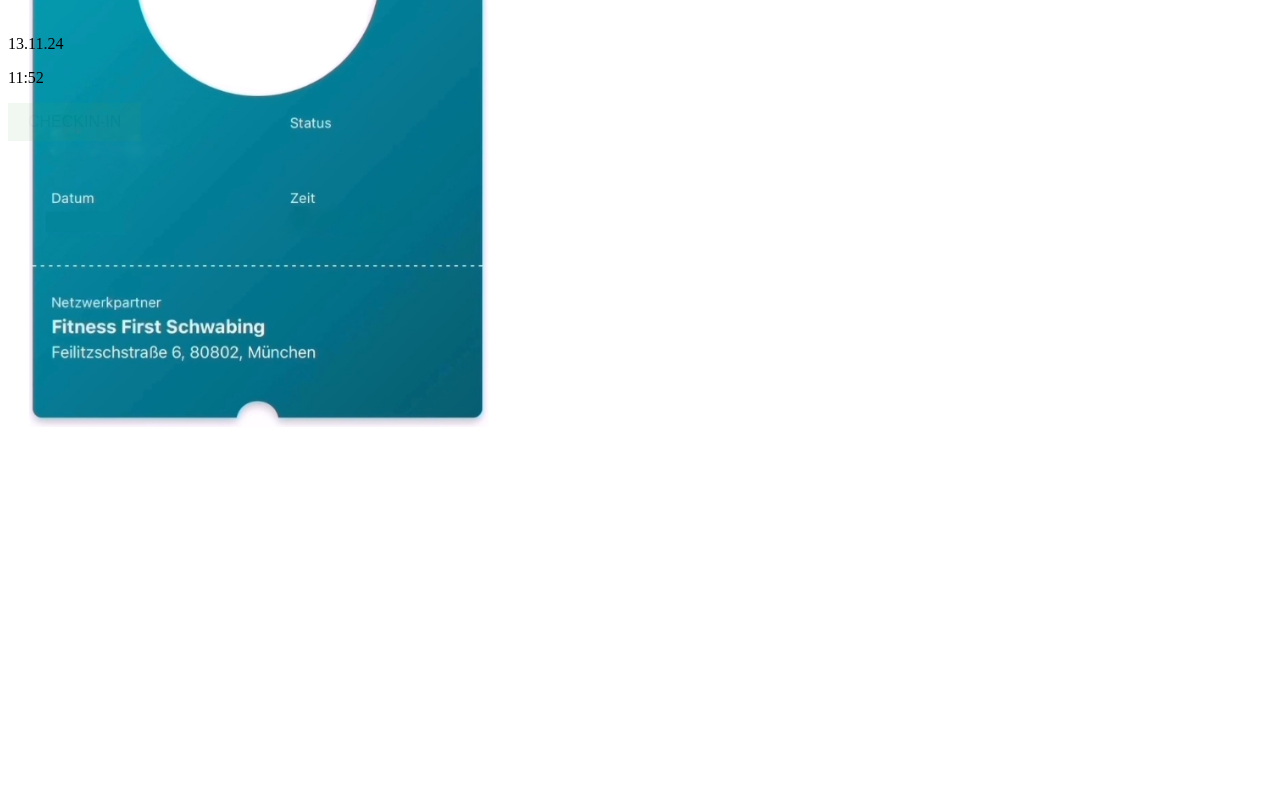
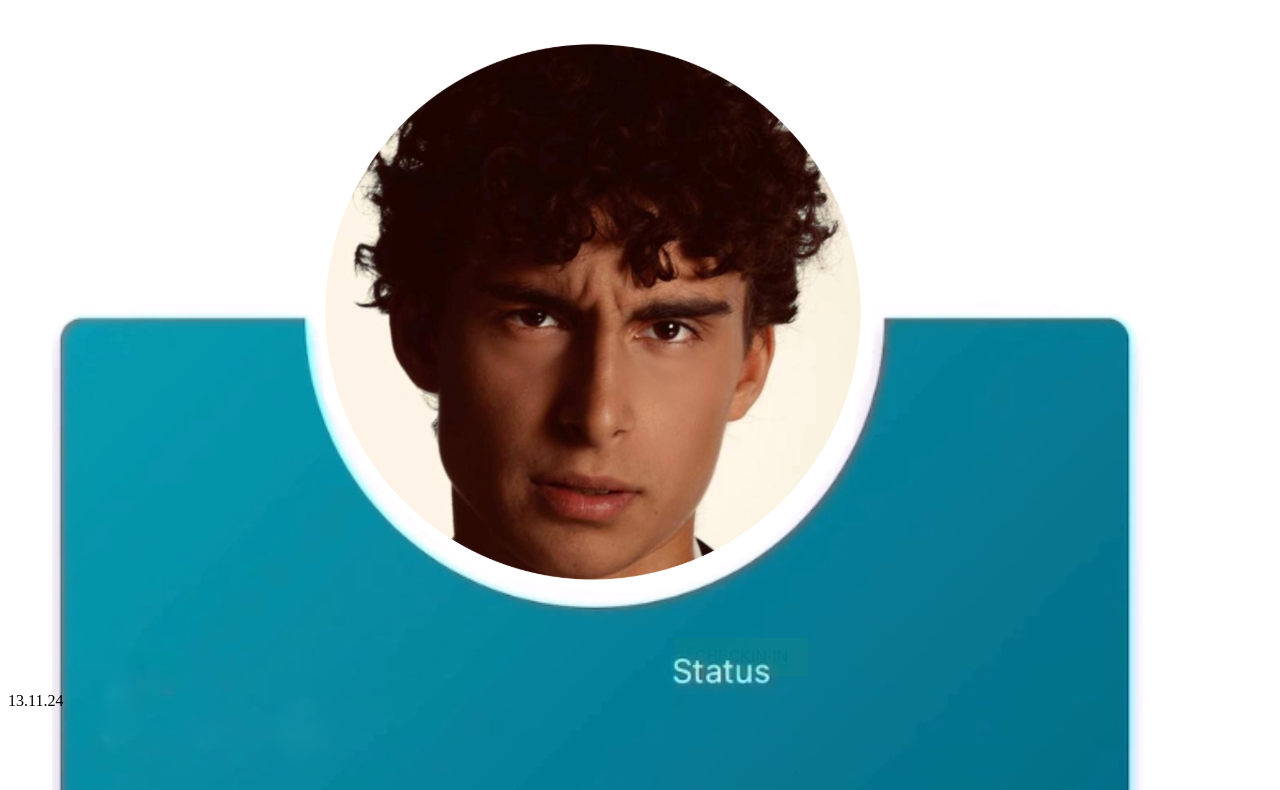
Before and after one commit to marlonhorn/Fitness-First-Login, a plain HTML site: page fitnessfirst.html in a window 1280 px wide. Shown: the part 40-830 px from the top of the page. Before the commit the page ends 800 px from the top, so only its background shows below. Drawn offline with Linux system fonts and the light colour scheme.

Commit message:
änderungen

```diff
--- a/fitnessfirst.html
+++ b/fitnessfirst.html
@@ -21,9 +21,9 @@
 
 <body>
 
-<section id="myVideo">
-    <img src="Hintergrund_fitnessfirst.jpg" alt="Bild_FitnessFirst" width=" 500px">
-    <p style="font-size: 50px; margin-top: -500px; padding-left: 500px" >Test text </p>
+<section id="myVideo" style="width: 1179px; height: 2556px; background-image: url(Marlon_Fitness.png)">
+
+    <button style="background-color: #4CAF50; color: darkgreen; margin-top: 670px; margin-left: 667px;">CHECKIN-IN</button>
 
     <p id="current-date"></p>
     <script>
@@ -44,7 +44,7 @@
         document.getElementById('current-date').textContent = formattedDate;
     </script>
 
-    <p id="current-time"></p>
+    <p id="current-time" style="margin-top: 850px; margin-left: 667px;"></p>
     <script>
         function updateTime() {
             const now = new Date();
@@ -71,8 +71,6 @@
         setInterval(updateTime, 60000);
     </script>
 
-<button style="background-color: #4CAF50; color: darkgreen">CHECKIN-IN</button>
-
 
 </section>
 
```
Also changed, not shown: Marlon_Fitness.png (added), 1 other file.
